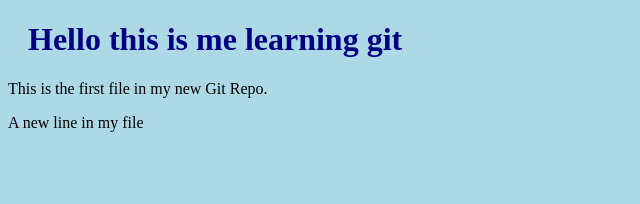
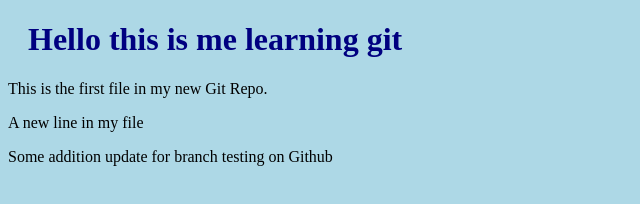
Before and after one commit to Rohit-Ranjan-Nilkant/HTML, a plain HTML site: page index.html in a window 1280 px wide. Shown: the whole page, without its empty margins (0-640 px from the left). Drawn offline with Linux system fonts and the light colour scheme.

Commit message:
Branch TEST

```diff
--- a/index.html
+++ b/index.html
@@ -8,5 +8,6 @@
         <h1>Hello this is me learning git</h1>
         <p>This is the first file in my new Git Repo.</p>
         <p>A new line in my file</p>
+        <p>Some addition update for branch testing on Github</p>
     </body>
 </html>
```
